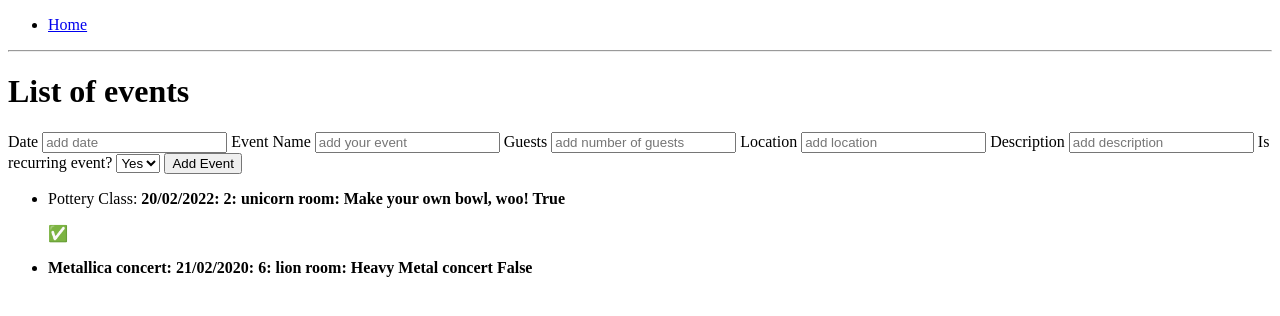
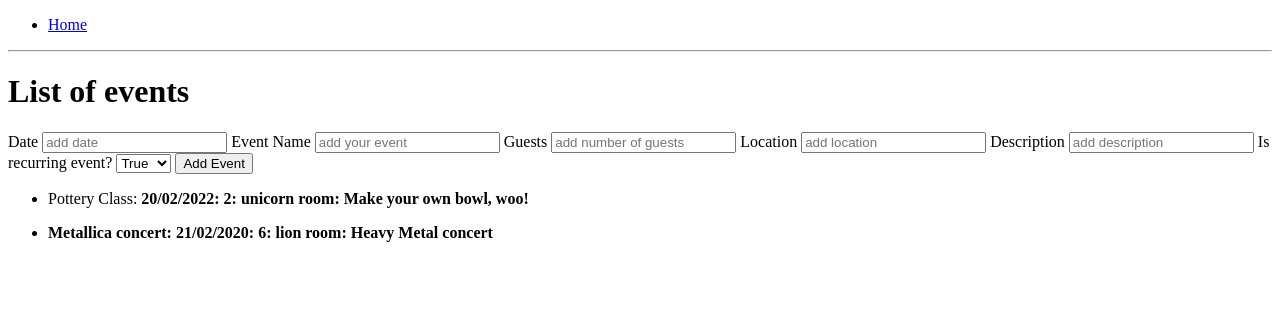
Before and after one commit to kellyrawstron/flask_templates_lab, a Flask app: page /events in a window 1280 px wide. Shown: the top 316 px of the page. Run offline with Flask 2, Linux system fonts and the light colour scheme.

Commit message:
slight changes to recurring

```diff
--- a/templates/index.html
+++ b/templates/index.html
@@ -17,8 +17,8 @@
         <input type="text" name="description" id="description" placeholder="add description">
         <label for="recurring">Is recurring event?</label>
         <select name="recurring" id="recurring">
-            <option value="yes">Yes</option>
-            <option value="no">No</option>
+            <option value="True">True</option>
+            <option value="False">False</option>
         </select>
         <input type="submit" value="Add Event">
 
@@ -33,12 +33,15 @@
             <b>{{event.guests}}:</b>
             <b>{{event.location}}:
             <b>{{event.description}}</b>
-            <b>{{event.recurring}}</b> </p>
-            {% if event.recurring %}
-            <!-- any kind of condition can go here -->
+
+            {% if event.recurring == "True"%}
+             <!-- any kind of condition can go here -->
               <span> &#9989; </span>
+            else:
 
             {% endif %}
+            </p>
+
         </li>
 
         {% endfor %}
```
